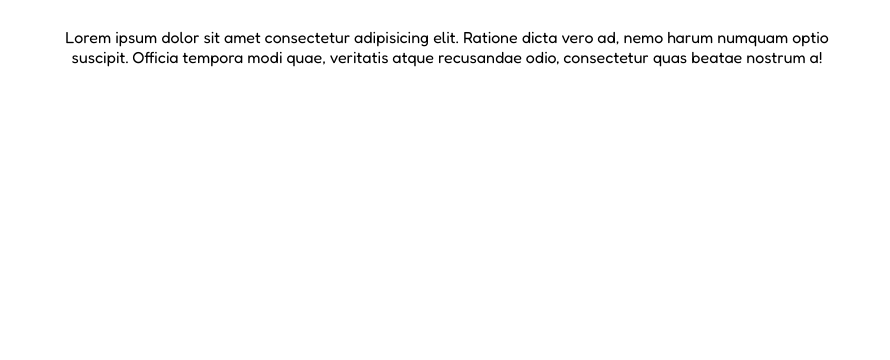
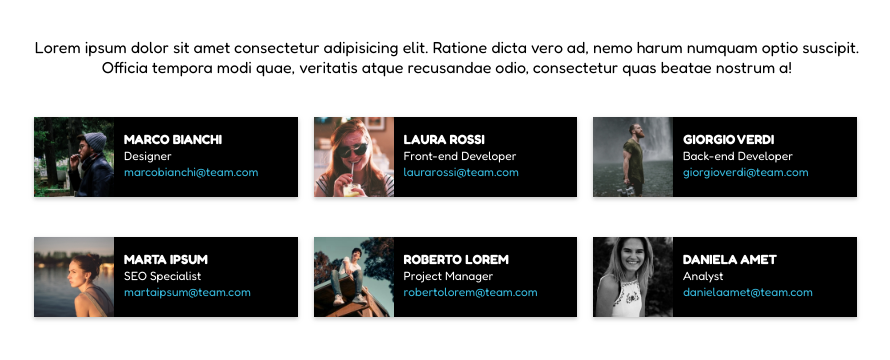
Before and after one commit to domenico-bacoli/html-css-float-cards, a plain HTML site: page index.html in a window 1280 px wide. Shown: the part 72-432 px from the top of the page, without its empty margins (193-1083 px from the left). Drawn offline with Linux system fonts and the light colour scheme.

Commit message:
add row and col with stylization

```diff
--- a/css/style.css
+++ b/css/style.css
@@ -9,15 +9,90 @@ body{
 }
 
 .container{
-    max-width: 800px;
+    max-width: 850px;
     margin: 0 auto;
 }
 
+.clearfix::after{
+    content: "";
+    display: block;
+    clear: both;
+}
+
 header{
+    margin-top: 30px;
+    margin-bottom: 40px;
+}
+
+header h1{
+    text-align: center;
+    color: rgb(230, 49, 110);
+    margin-bottom: 40px;
+}
+
+main p{
+    margin-bottom: 40px;
     text-align: center;
 }
 
-header h1{
-    color: rgb(230, 49, 110);
-    margin: 30px 0;
+.col{
+    float: left;
+    width: 31%;
+    height: 80px;
+    background-color: black;
+    margin-bottom: 40px;
+    background-position: left;
+    background-size: contain;
+    background-repeat: no-repeat;
+    box-shadow: 0 2px 4px 0 rgb(136, 136, 136, 0.5);
 }
+
+.col-1,
+.col-2,
+.col-4,
+.col-5{
+    margin-right: 16px;
+}
+
+.col-1{
+    background-image: url("/assets/img/male1.png");
+    margin-left: 12px;
+}
+
+.col-2{
+    background-image: url("/assets/img/female1.png");
+}
+
+.col-3{
+    background-image: url("/assets/img/male2.png");
+}
+
+.col-4{
+    background-image: url("/assets/img/female2.png");
+    margin-left: 12px;
+}
+
+.col-5{
+    background-image: url("/assets/img/male3.png");
+}
+
+.col-6{
+    background-image: url("/assets/img/female3.png");
+}
+
+.details{
+    color: white;
+    padding-top: 14px;
+    padding-left: 90px;
+}
+
+.details a{
+    color: rgb(54, 183, 218);
+    font-size: 12px;
+    text-decoration: none;
+}
+
+.details span{
+    font-size: 12px;
+    font-weight: 300;
+}
--- a/index.html
+++ b/index.html
@@ -13,12 +13,85 @@
     <link rel="stylesheet" href="css/style.css">
 </head>
 <body>
+
     <div class="container">
+
         <header>
             <h1>Meet Our Team</h1>
+        </header>
+
+        <main class="clearfix">
+
             <p>Lorem ipsum dolor sit amet consectetur adipisicing elit. Ratione dicta vero ad, nemo harum numquam optio suscipit. Officia tempora modi quae, veritatis atque recusandae odio, consectetur quas beatae nostrum a!</p>
-        </header>
+
+            <div class="row">
+
+                <div class="col col-1">
+
+                    <div class="details">
+                        <h5>MARCO BIANCHI<h5>
+                        <span>Designer<span>
+                        <a href="#">marcobianchi@team.com</a>
+                    </div>
+
+                </div>
+
+                <div class="col col-2">
+
+                    <div class="details">
+                        <h5>LAURA ROSSI<h5>
+                        <span>Front-end Developer<span>
+                        <a href="#">laurarossi@team.com</a>
+                    </div>
+
+                </div>
+
+                <div class="col col-3">
+
+                    <div class="details">
+                        <h5>GIORGIO VERDI<h5>
+                        <span>Back-end Developer<span>
+                        <a href="#">giorgioverdi@team.com</a>
+                    </div>
+
+                </div>
+
+            </div>
+
+            <div class="row">
+
+                <div class="col col-4">
+
+                    <div class="details">
+                        <h5>MARTA IPSUM<h5>
+                        <span>SEO Specialist<span>
+                        <a href="#">martaipsum@team.com</a>
+                    </div>
+
+                </div>
+
+                <div class="col col-5">
+
+                    <div class="details">
+                        <h5>ROBERTO LOREM<h5>
+                        <span>Project Manager<span>
+                        <a href="#">robertolorem@team.com</a>
+                    </div>
+
+                </div>
+
+                <div class="col col-6">
+
+                    <div class="details">
+                        <h5>DANIELA AMET<h5>
+                        <span>Analyst<span>
+                        <a href="#">danielaamet@team.com</a>
+                    </div>
+
+                </div>
+
+            </div>
+        </main>
     </div>
-
 </body>
 </html>
```
